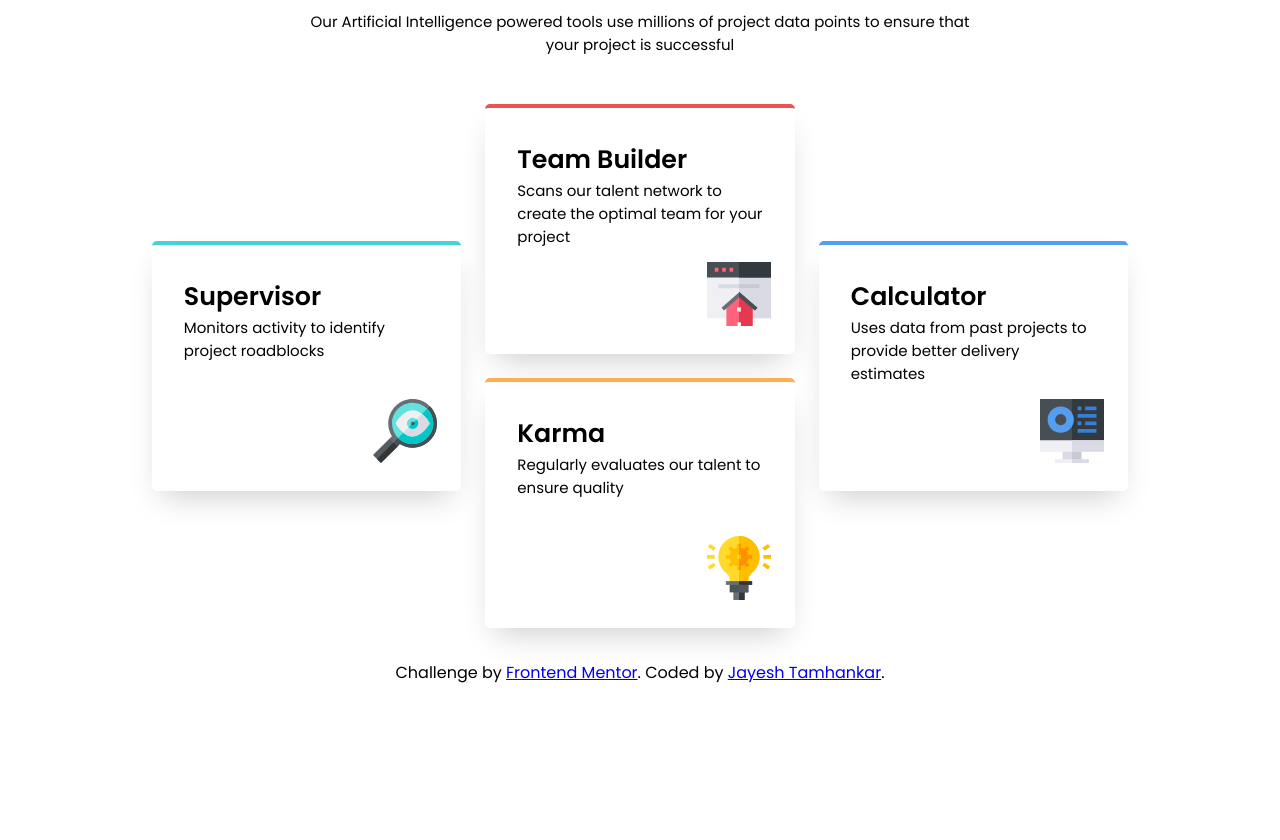
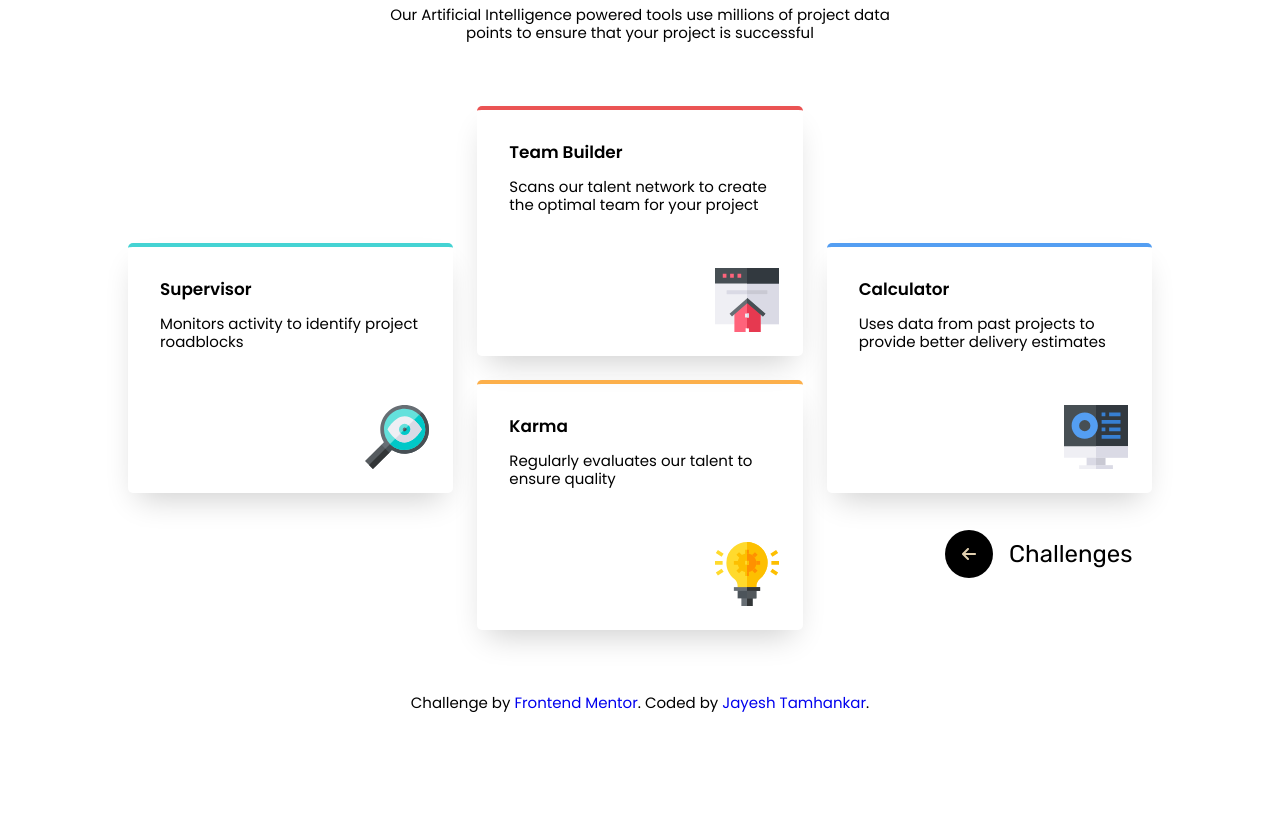
Before and after one commit to jayeshtamhankar/Frontend-Mentor-Challenges, a plain HTML site: page challenges/four-card-feature-section-master/index.html in a window 1280 px wide. Shown: the part 182-1022 px from the top of the page. Before the commit the page ends 899 px from the top, so only its background shows below. Drawn offline with Linux system fonts and the light colour scheme.

Commit message:
second commit

```diff
--- /dev/null
+++ b/challenges/four-card-feature-section-master/css/btn.css
@@ -0,0 +1,40 @@
+.btn-challenges {
+    position: fixed;
+    right: var(--right);
+    bottom: 2.5rem;
+}
+
+.btn-wrapper{
+    display: flex;
+    align-items: center;
+    gap: 1rem;
+}
+
+.btn-challenges > a > .btn-icon {
+    display: inline-block;
+
+    background-color: #fff;
+    filter: invert(1);
+
+    border-radius: 50%;
+
+    height: 3rem;
+    width: 3rem;
+
+    position: relative;
+}
+
+.btn-challenges > a > .btn-icon > svg{
+    position: absolute;
+
+    top: 50%;
+    left: 50%;
+
+    transform: translate(-50%, -50%);
+}
+
+.btn-challenges > a > .btn-title {
+    font-family: var(--ff-main);
+    font-size: 1.5rem;
+    color: #000;
+}
--- a/challenges/four-card-feature-section-master/css/style.css
+++ b/challenges/four-card-feature-section-master/css/style.css
@@ -1,7 +1,62 @@
+*, *::before, *::after {
+    box-sizing: border-box;
+}
+
+html, body, div, span, applet, object, iframe,
+h1, h2, h3, h4, h5, h6, p, blockquote, pre,
+a, abbr, acronym, address, big, cite, code,
+del, dfn, em, img, ins, kbd, q, s, samp,
+small, strike, strong, sub, sup, tt, var,
+b, u, i, center,
+dl, dt, dd, ol, ul, li,
+fieldset, form, label, legend,
+table, caption, tbody, tfoot, thead, tr, th, td,
+article, aside, canvas, details, embed,
+figure, figcaption, footer, header, hgroup,
+menu, nav, output, ruby, section, summary,
+time, mark, audio, video {
+	margin: 0;
+	padding: 0;
+	border: 0;
+	font-size: 100%;
+	font: inherit;
+	vertical-align: baseline;
+}
+
+article, aside, details, figcaption, figure,
+footer, header, hgroup, menu, nav, section {
+	display: block;
+}
+
+body {
+	line-height: 1.2;
+}
+
+ol, ul {
+	list-style: none;
+}
+
+img, picture, video, canvas, svg {
+    display: block;
+    max-width: 100%;
+}
+
+input, button, textarea, select {
+    font: inherit;
+}
+
+p, h1, h2, h3, h4, h5, h6 {
+    overflow-wrap: break-word;
+}
+
+a {
+    text-decoration: none;
+}
+
 :root {
     /* Layout */
-    --mobile-width: 23.4375rem;
-    --destop-width: 90rem;
+    --mobile-width: 350px;
+    --destop-width: 1440px;
 
     --card-height: 250px;
 
@@ -11,10 +66,15 @@
     --card-top-border-orange: hsl(34, 97%, 64%);
     --card-top-border-blue: hsl(212, 86%, 64%);
 
+    --dark-blue: hsl(234, 12%, 34%);
+    --grayish-blue: hsl(229, 6%, 66%);
+    --very-light-gray: hsl(0, 0%, 98%);
+
     /* font */
-    --ff-main: 'Poppins';
+    --ff-main-challenge: 'Poppins';
+    --ff-main: 'Rubik', sans-serif;
 
-    --fs-main-title: clamp(1rem, 0.8133rem + 0.6639vw, 1.6rem);
+    --fs-main-title: clamp(1.75rem, 1.5092rem + 1.1009vw, 2.5rem);
     --fs-main-title-body: 1.125rem;
     --fs-card-title: clamp(1rem, 0.6622rem + 0.4898vw, 1.25rem);
     --fs-body: 0.9375rem;
@@ -23,12 +83,8 @@
     --fw-regular: 400;
     --fw-semibold: 600;
 
-}
+    --right: clamp(0.8125rem, -2.3503rem + 14.4586vw, 15rem);
 
-* {
-    margin: 0;
-    padding: 0;
-    box-sizing: border-box;
 }
 
 header, main, footer {
@@ -36,9 +92,45 @@ header, main, footer {
 }
 
 .container {
-    width: clamp(var(--mobile-width), 3.0612rem + 72.449vw, var(--destop-width));
+    width: 80%;
+
+    max-width: var(--destop-width);
+    min-width: var(--mobile-width);
 
     margin: 0 auto;
+}
+
+.title-head {
+    text-align: center;
+
+    padding: 4rem 0 2rem 0;
+}
+
+.title-head > h1 {
+    font-family: var(--ff-main-challenge);
+
+    font-size: var(--fs-main-title);
+}
+
+.title-head > h1 > span:nth-child(1) {
+    font-weight: var(--fw-extralight);
+}
+
+.title-head > h1 > span:nth-child(3) {
+    font-weight: var(--fw-semibold);
+}
+
+.title-body {
+    width: 50%;
+
+    margin: 0 auto;
+
+    padding: 0 0 4rem 0;
+
+    font-family: var(--ff-main-challenge);
+    font-size: var(--fs-body);
+
+    text-align: center;
 }
 
 .layout {
@@ -67,7 +159,6 @@ header, main, footer {
     padding: 2rem;
 }
 
-
 .column:nth-child(1) > .card {
     border-top: solid var(--card-top-border-cyan) 4px;
 }
@@ -88,69 +179,23 @@ header, main, footer {
     position: relative;
 }
 
-.title-head {
-    font-family: var(--ff-main);
-    font-size: var(--fs-main-title);
+.card-title-head {
+    font-family: var(--ff-main-challenge);
+    font-size: var(--fs-card-title);
+    font-weight: var(--fw-semibold);
 
-    padding: 2.5rem 0 1.5rem 0;
-
-    /* background-color: brown; */
-
-    width: 70%;
-
-    margin: 0 auto;
-
-    text-align: center;
-}
-
-.title-head h1 span:nth-child(1) {
-    font-weight: var(--fw-extralight);
-}
-
-.title-head h1 span:nth-child(2) {
-    font-weight: var(--fw-semibold);
-}
-
-.title-body {
-    font-family: var(--ff-main);
-    font-size: var(--fs-body);
-
-    width: 70%;
-
-    margin: 0 auto;
-
-    padding: 0 0 3rem 0;
-
-    text-align: center;
-}
-
-
-.card-title-head {
-    font-family: var(--ff-main);
-    font-size: var(--fs-card-title);
+    padding: 0 0 1rem 0;
 }
 
 .card-body {
-    font-family: var(--ff-main);
+    font-family: var(--ff-main-challenge);
     font-size: var(--fs-body);
 }
-
 
 .icon {
     position: absolute;
     right: 1.5rem;
     bottom: 1.5rem;
-
-}
-
-footer {
-    padding: 2rem 0;
-
-    text-align: center;
-}
-
-.attribution {
-    font-family: var(--ff-main);
 }
 
 
@@ -167,3 +212,16 @@ footer {
         width: 100%;
     }
 }
+
+footer {
+    padding: 4rem 0 8rem 0;
+}
+
+.attribution {
+    /* width: 70%; */
+
+    font-family: var(--ff-main-challenge);
+    font-size: var(--fs-body);
+
+    text-align: center;
+}
--- a/challenges/four-card-feature-section-master/index.html
+++ b/challenges/four-card-feature-section-master/index.html
@@ -12,8 +12,10 @@
   <link rel="preconnect" href="https://fonts.gstatic.com" crossorigin>
 
   <link href="https://fonts.googleapis.com/css2?family=Poppins:wght@200;400;600&display=swap" rel="stylesheet">
+  <link href="https://fonts.googleapis.com/css2?family=Rubik:ital,wght@0,300;0,400;0,500;0,600;0,700;0,800;0,900;1,300;1,400;1,500;1,600;1,700;1,800;1,900&display=swap" rel="stylesheet">
 
   <link rel="stylesheet" href="./css/style.css">
+  <link rel="stylesheet" href="./css/btn.css">
 </head>
 <body>
     <header>
@@ -113,9 +115,19 @@
       <div class="container">
         <p class="attribution">
           Challenge by <a href="https://www.frontendmentor.io?ref=challenge" target="_blank">Frontend Mentor</a>.
-        Coded by <a href="#">Jayesh Tamhankar</a>.
+          Coded by <a target="_blank" href="https://www.frontendmentor.io/profile/jayeshtamhankar">Jayesh Tamhankar</a>.
         </p>
       </div>
     </footer>
+
+    <div class="btn-challenges">
+        <a href="/index.html" class="btn-wrapper">
+          <span class="btn-icon">
+            <svg xmlns="http://www.w3.org/2000/svg" height="16" width="14" viewBox="0 0 448 512"><!--!Font Awesome Free 6.5.1 by @fontawesome - https://fontawesome.com License - https://fontawesome.com/license/free Copyright 2023 Fonticons, Inc.--><path opacity="1" fill="#1E3050" d="M9.4 233.4c-12.5 12.5-12.5 32.8 0 45.3l160 160c12.5 12.5 32.8 12.5 45.3 0s12.5-32.8 0-45.3L109.2 288 416 288c17.7 0 32-14.3 32-32s-14.3-32-32-32l-306.7 0L214.6 118.6c12.5-12.5 12.5-32.8 0-45.3s-32.8-12.5-45.3 0l-160 160z"/></svg>
+          </span>
+
+          <span class="btn-title">Challenges</span>
+        </a>
+    </div>
 </body>
 </html>
--- /dev/null
+++ b/css/btn.css
@@ -0,0 +1,40 @@
+.btn-challenges {
+    position: fixed;
+    right: var(--right);
+    bottom: 2.5rem;
+}
+
+.btn-wrapper{
+    display: flex;
+    align-items: center;
+    gap: 1rem;
+}
+
+.btn-challenges > a > .btn-icon {
+    display: inline-block;
+
+    background-color: #fff;
+    filter: invert(1);
+
+    border-radius: 50%;
+
+    height: 3rem;
+    width: 3rem;
+
+    position: relative;
+}
+
+.btn-challenges > a > .btn-icon > svg{
+    position: absolute;
+
+    top: 50%;
+    left: 50%;
+
+    transform: translate(-50%, -50%);
+}
+
+.btn-challenges > a > .btn-title {
+    font-family: var(--ff-main);
+    font-size: 1.5rem;
+    color: #000;
+}
--- /dev/null
+++ b/css/style.css
@@ -0,0 +1,150 @@
+*, *::before, *::after {
+    box-sizing: border-box;
+}
+
+html, body, div, span, applet, object, iframe,
+h1, h2, h3, h4, h5, h6, p, blockquote, pre,
+a, abbr, acronym, address, big, cite, code,
+del, dfn, em, img, ins, kbd, q, s, samp,
+small, strike, strong, sub, sup, tt, var,
+b, u, i, center,
+dl, dt, dd, ol, ul, li,
+fieldset, form, label, legend,
+table, caption, tbody, tfoot, thead, tr, th, td,
+article, aside, canvas, details, embed,
+figure, figcaption, footer, header, hgroup,
+menu, nav, output, ruby, section, summary,
+time, mark, audio, video {
+	margin: 0;
+	padding: 0;
+	border: 0;
+	font-size: 100%;
+	font: inherit;
+	vertical-align: baseline;
+}
+
+article, aside, details, figcaption, figure,
+footer, header, hgroup, menu, nav, section {
+	display: block;
+}
+
+body {
+	line-height: 1.2;
+}
+
+ol, ul {
+	list-style: none;
+}
+
+img, picture, video, canvas, svg {
+    display: block;
+    max-width: 100%;
+}
+
+input, button, textarea, select {
+    font: inherit;
+}
+
+p, h1, h2, h3, h4, h5, h6 {
+    overflow-wrap: break-word;
+}
+
+a {
+    text-decoration: none;
+}
+
+:root {
+    --width: 1440px;
+
+    --card-height: 25rem;
+
+    --ff-main: 'Rubik', sans-serif;
+
+    --fs-btn: 1.2rem;
+}
+
+/* header, main, footer {
+    width: 100%;
+} */
+
+
+*, *::before, *::after {
+    box-sizing: border-box;
+}
+
+html, body, div, span, applet, object, iframe,
+h1, h2, h3, h4, h5, h6, p, blockquote, pre,
+a, abbr, acronym, address, big, cite, code,
+del, dfn, em, img, ins, kbd, q, s, samp,
+small, strike, strong, sub, sup, tt, var,
+b, u, i, center,
+dl, dt, dd, ol, ul, li,
+fieldset, form, label, legend,
+table, caption, tbody, tfoot, thead, tr, th, td,
+article, aside, canvas, details, embed,
+figure, figcaption, footer, header, hgroup,
+menu, nav, output, ruby, section, summary,
+time, mark, audio, video {
+	margin: 0;
+	padding: 0;
+	border: 0;
+	font-size: 100%;
+	font: inherit;
+	vertical-align: baseline;
+}
+
+article, aside, details, figcaption, figure,
+footer, header, hgroup, menu, nav, section {
+	display: block;
+}
+
+body {
+	line-height: 1.2;
+}
+
+ol, ul {
+	list-style: none;
+}
+
+img, picture, video, canvas, svg {
+    display: block;
+    max-width: 100%;
+}
+
+input, button, textarea, select {
+    font: inherit;
+}
+
+p, h1, h2, h3, h4, h5, h6 {
+    overflow-wrap: break-word;
+}
+
+a {
+    text-decoration: none;
+}
+
+:root {
+    /* Layout */
+    --mobile-width: 350px;
+    --destop-width: 1440px;
+
+    --card-height: 250px;
+
+    /* colors */
+
+
+    /* font */
+    --ff-main: 'Rubik', sans-serif;
+
+    --fs-main-title: clamp(1.75rem, 1.5092rem + 1.1009vw, 2.5rem);
+    --fs-main-title-body: 1.125rem;
+    --fs-card-title: clamp(1rem, 0.6622rem + 0.4898vw, 1.25rem);
+    --fs-body: 0.9375rem;
+
+    --fw-extralight: 200;
+    --fw-regular: 400;
+    --fw-semibold: 600;
+
+    --right: clamp(0.8125rem, -2.3503rem + 14.4586vw, 15rem);
+
+}
```
Also changed, not shown: index.html (added, +56 -0 lines). Lines whose indentation alone changed are shown as unchanged.
